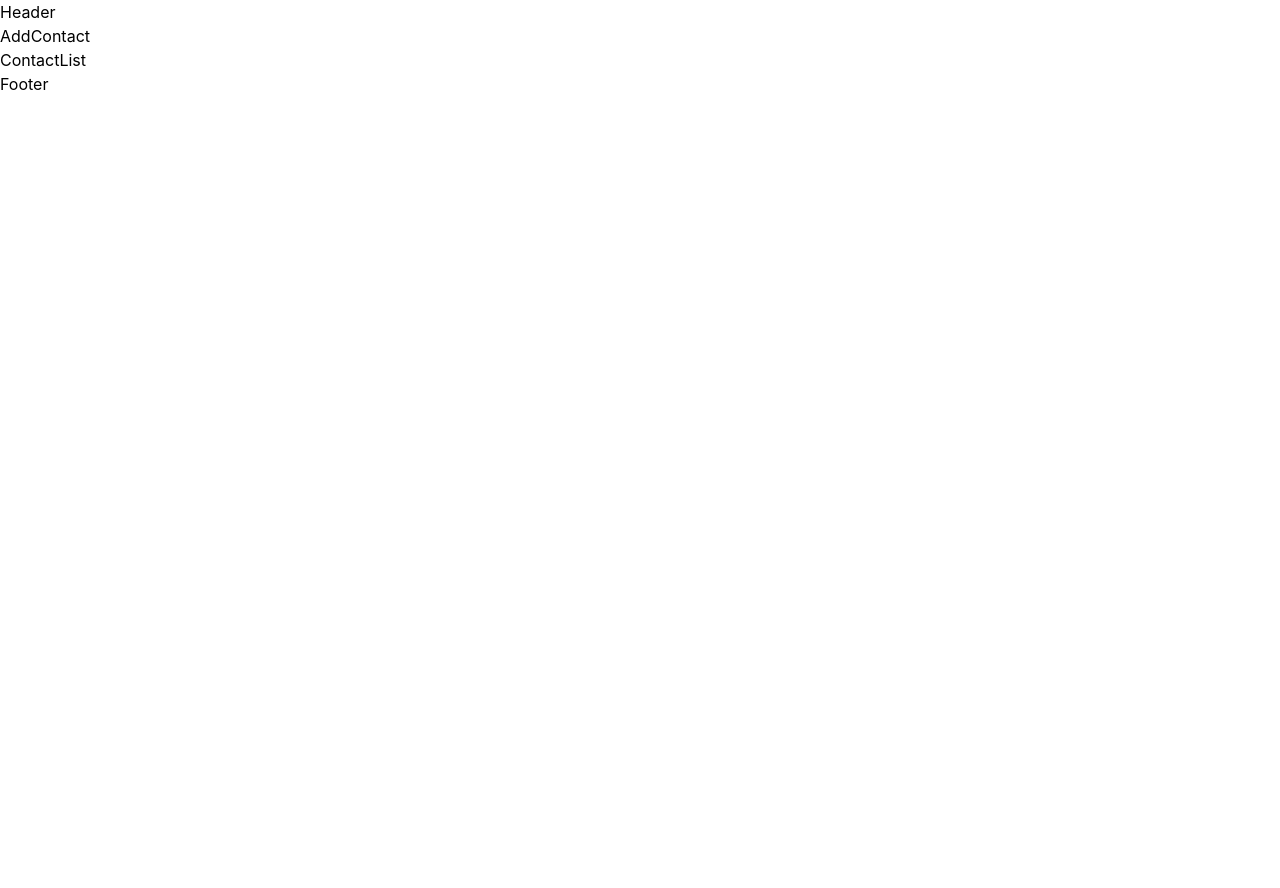
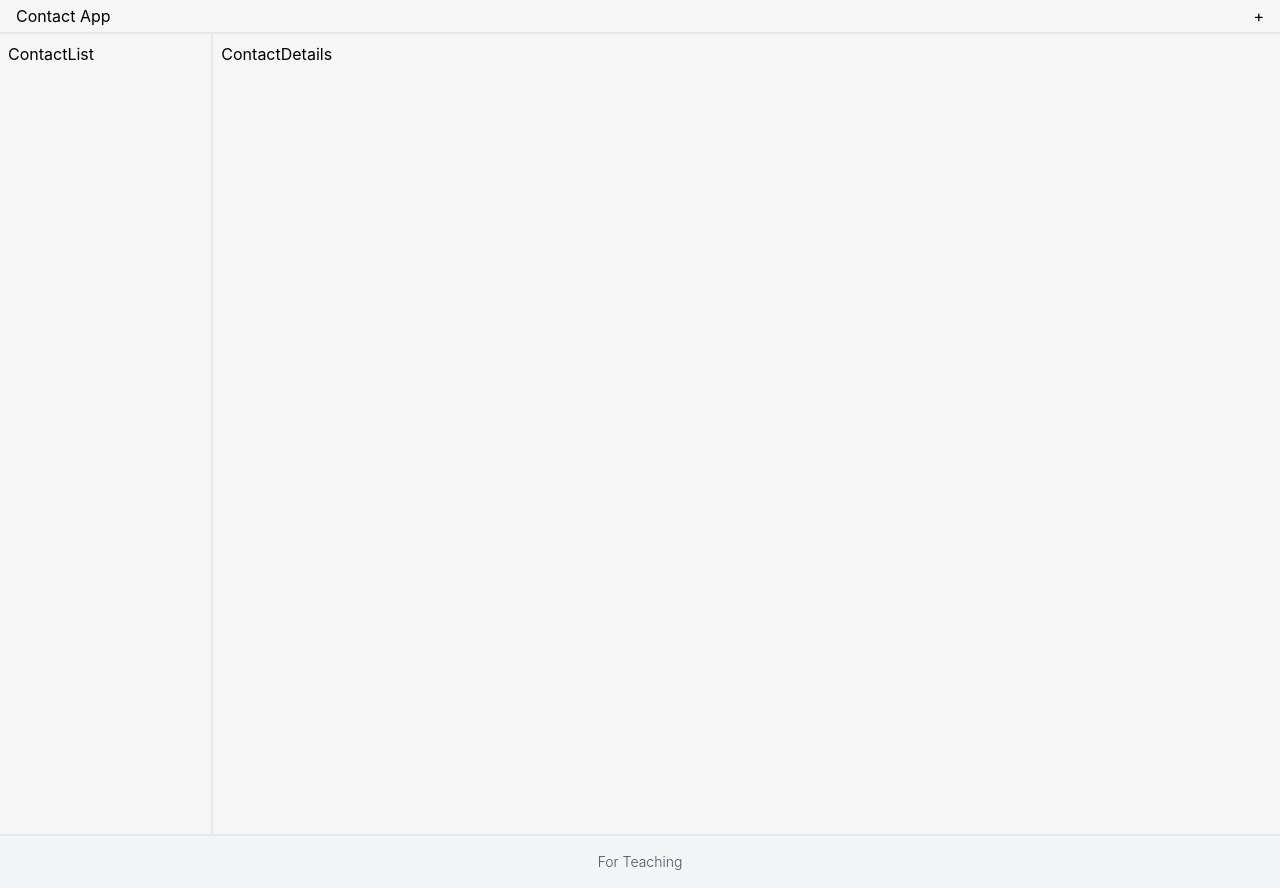
Before and after one commit to arashpourrahim/ContactList-App, a React (Create React App) app: page / in a window 1280 px wide. Before the commit the page ends 800 px from the top, so only its background shows below. Built offline with nearby package versions, Linux system fonts and the light colour scheme.

Commit message:
layout developed

```diff
--- a/src/App.js
+++ b/src/App.js
@@ -1,13 +1,13 @@
 import React from "react";
 import Layout from "./common/Layout/Layout";
-import AddContact from "./components/AddContact";
+import ContactDetails from "./components/ContactDetails/ContactDetails";
 import ContactList from "./components/ContactList";
 
 const App = () => {
   return (
     <Layout>
-      <AddContact />
       <ContactList />
+      <ContactDetails />
     </Layout>
   );
 };
--- a/src/common/Footer/Footer.jsx
+++ b/src/common/Footer/Footer.jsx
@@ -1,9 +1,11 @@
-import React from 'react'
+import React from "react";
 
 const Footer = () => {
   return (
-    <div>Footer</div>
-  )
-}
+    <footer className="w-full text-sm font-light text-gray-600 text-center bg-gray-100 p-4 border-t-2 border-gray-200">
+      For Teaching{" "}
+    </footer>
+  );
+};
 
-export default Footer
+export default Footer;
--- a/src/common/Header/Header.jsx
+++ b/src/common/Header/Header.jsx
@@ -1,9 +1,15 @@
-import React from 'react'
+import React from "react";
+import AddContact from "../../components/AddContact";
 
 const Header = () => {
   return (
-    <div>Header</div>
-  )
-}
+    <header className="flex flex-row justify-between px-4 py-1 border-b-2 border-gray-200 align-middle items-center m-0">
+      <div>Contact App</div>
+      <div>
+        <AddContact />
+      </div>
+    </header>
+  );
+};
 
-export default Header
+export default Header;
--- a/src/common/Layout/Layout.jsx
+++ b/src/common/Layout/Layout.jsx
@@ -6,7 +6,7 @@ const Layout = ({ children }) => {
   return (
     <React.Fragment>
       <Header />
-      <>{children}</>
+      <main className="flex">{children}</main>
       <Footer />
     </React.Fragment>
   );
--- /dev/null
+++ b/src/components.css
@@ -0,0 +1,3 @@
+.btn-primary {
+  @apply text-white bg-indigo-700 text-base font-bold px-6 py-2 rounded-lg;
+}
--- a/src/components/AddContact/index.jsx
+++ b/src/components/AddContact/index.jsx
@@ -1,9 +1,11 @@
-import React from 'react'
+import React from "react";
 
 const AddContact = () => {
   return (
-    <div>AddContact</div>
-  )
-}
+    <div className="m-0 p-0">
+      <button className="btn-primary">+</button>
+    </div>
+  );
+};
 
-export default AddContact
+export default AddContact;
--- /dev/null
+++ b/src/components/ContactDetails/ContactDetails.jsx
@@ -0,0 +1,7 @@
+import React from "react";
+
+const ContactDetails = () => {
+  return <article className="p-2 w-4/5">ContactDetails</article>;
+};
+
+export default ContactDetails;
--- a/src/components/ContactList/index.jsx
+++ b/src/components/ContactList/index.jsx
@@ -1,9 +1,11 @@
-import React from 'react'
+import React from "react";
 
 const ContactList = () => {
   return (
-    <div>ContactList</div>
-  )
-}
+    <article className="p-2 w-1/6 border-r-2 border-gray-200 h-[100vh]">
+      ContactList
+    </article>
+  );
+};
 
-export default ContactList
+export default ContactList;
--- a/src/index.css
+++ b/src/index.css
@@ -1,10 +1,13 @@
 @tailwind base;
 @tailwind components;
+@import "./components.css";
 @tailwind utilities;
 
 body {
   margin: 0;
   padding: 0;
+  box-sizing: border-box;
+  background-color: #f6f6f6;
   font-family: -apple-system, BlinkMacSystemFont, "Segoe UI", "Roboto", "Oxygen",
     "Ubuntu", "Cantarell", "Fira Sans", "Droid Sans", "Helvetica Neue",
     sans-serif;
```
